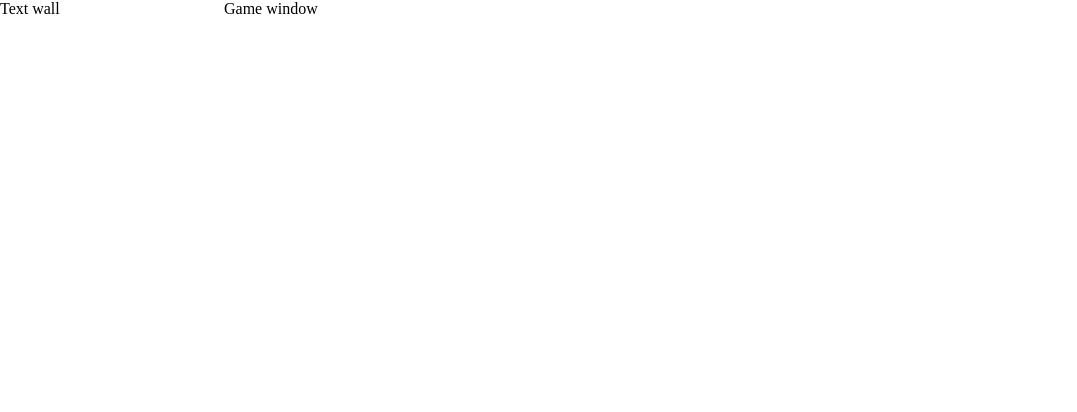
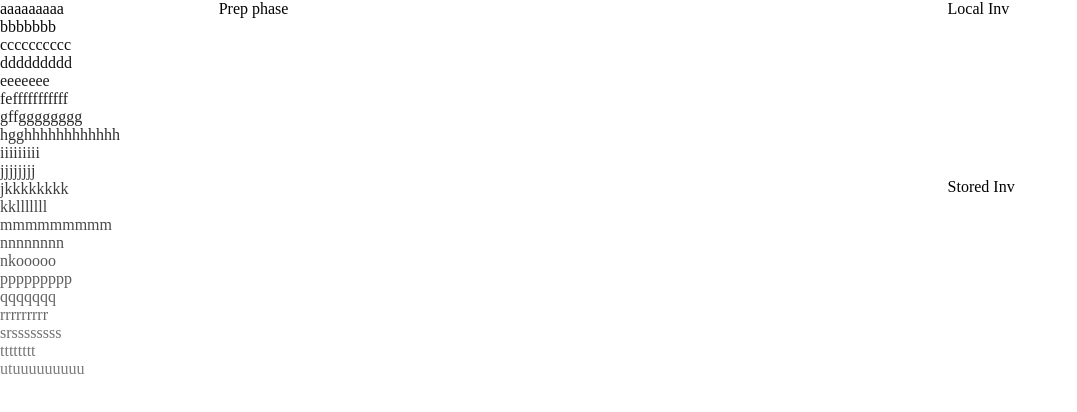
Before and after one commit to SirPrimrose/Eudaimonia, a React (Create React App) app: page / in a window 1280 px wide. Shown: the top 412 px of the page, without its empty margins (0-1077 px from the left). Built offline with nearby package versions, Linux system fonts and the light colour scheme.

Commit message:
Add panels for base layout

```diff
--- a/src/game/Eudaimonia.jsx
+++ b/src/game/Eudaimonia.jsx
@@ -1,5 +1,7 @@
 import { Grid } from '@mui/material';
 import React from 'react';
+import GamePanel from './layout/GamePanel';
+import TextPanel from './layout/TextPanel';
 
 const gameTicksPerSecond = 60;
 
@@ -21,12 +23,12 @@ class Eudaimonia extends React.PureComponent {
 
   render() {
     return (
-      <Grid container spacing={8}>
+      <Grid sx={{ height: '100%' }} container spacing={4}>
         <Grid item xs={2}>
-          <div>Text wall</div>
+          <TextPanel />
         </Grid>
         <Grid item xs={10}>
-          <div>Game window</div>
+          <GamePanel />
         </Grid>
       </Grid>
     );
--- /dev/null
+++ b/src/game/consts.js
@@ -0,0 +1,6 @@
+const phases = {
+  Wander: 'Wander',
+  Preparation: 'Preparation',
+};
+
+export default phases;
--- /dev/null
+++ b/src/game/layout/GamePanel.jsx
@@ -0,0 +1,22 @@
+import { Grid } from '@mui/material';
+import React from 'react';
+import phases from '../consts';
+import InventoryPanel from './InventoryPanel';
+import PhasePanel from './PhasePanel';
+
+class GamePanel extends React.PureComponent {
+  render() {
+    return (
+      <Grid sx={{ height: '100%' }} container spacing={4}>
+        <Grid item xs={8}>
+          <PhasePanel phase={phases.Preparation} />
+        </Grid>
+        <Grid item xs={4}>
+          <InventoryPanel />
+        </Grid>
+      </Grid>
+    );
+  }
+}
+
+export default GamePanel;
--- /dev/null
+++ b/src/game/layout/InventoryPanel.jsx
@@ -0,0 +1,15 @@
+import { Stack } from '@mui/material';
+import React from 'react';
+
+class InventoryPanel extends React.PureComponent {
+  render() {
+    return (
+      <Stack spacing={20}>
+        <div>Local Inv</div>
+        <div>Stored Inv</div>
+      </Stack>
+    );
+  }
+}
+
+export default InventoryPanel;
--- /dev/null
+++ b/src/game/layout/PhasePanel.jsx
@@ -0,0 +1,28 @@
+import React from 'react';
+import PropTypes from 'prop-types';
+import phases from '../consts';
+import PreparationPhase from './phases/PreparationPhase';
+import WanderPhase from './phases/WanderPhase';
+
+const compForPhase = {
+  [phases.Wander]: WanderPhase,
+  [phases.Preparation]: PreparationPhase,
+};
+
+class PhasePanel extends React.PureComponent {
+  render() {
+    const { phase } = this.props;
+    const PhaseComponent = compForPhase[phase];
+
+    if (PhaseComponent) {
+      return <PhaseComponent />;
+    }
+    return <div>Phase not found</div>;
+  }
+}
+
+PhasePanel.propTypes = {
+  phase: PropTypes.string.isRequired,
+};
+
+export default PhasePanel;
--- /dev/null
+++ b/src/game/layout/TextPanel.jsx
@@ -0,0 +1,48 @@
+import React from 'react';
+import PropTypes from 'prop-types';
+
+class TextPanel extends React.PureComponent {
+  getMessageLayout = (messages) =>
+    messages.map((message) => <div key={message}>{message}</div>);
+
+  render() {
+    const { messages } = this.props;
+    return (
+      <div className="textPanel" style={{ height: '100%' }}>
+        {this.getMessageLayout(messages)}
+      </div>
+    );
+  }
+}
+
+TextPanel.propTypes = {
+  messages: PropTypes.arrayOf(PropTypes.string),
+};
+
+TextPanel.defaultProps = {
+  messages: [
+    'aaaaaaaaa',
+    'bbbbbbb',
+    'cccccccccc',
+    'ddddddddd',
+    'eeeeeee',
+    'fefffffffffff',
+    'gffgggggggg',
+    'hgghhhhhhhhhhhh',
+    'iiiiiiiii',
+    'jjjjjjjj',
+    'jkkkkkkkk',
+    'kklllllll',
+    'mmmmmmmmm',
+    'nnnnnnnn',
+    'nkooooo',
+    'ppppppppp',
+    'qqqqqqq',
+    'rrrrrrrrr',
+    'srssssssss',
+    'tttttttt',
+    'utuuuuuuuuu',
+  ],
+};
+
+export default TextPanel;
--- /dev/null
+++ b/src/game/layout/phases/PreparationPhase.jsx
@@ -0,0 +1,10 @@
+import { Box, Grid, Paper, Stack, Typography } from '@mui/material';
+import React from 'react';
+
+class PreparationPhase extends React.PureComponent {
+  render() {
+    return <div>Prep phase</div>;
+  }
+}
+
+export default PreparationPhase;
--- /dev/null
+++ b/src/game/layout/phases/WanderPhase.jsx
@@ -0,0 +1,10 @@
+import { Box, Grid, Paper, Stack, Typography } from '@mui/material';
+import React from 'react';
+
+class WanderPhase extends React.PureComponent {
+  render() {
+    return <div>Wander phase</div>;
+  }
+}
+
+export default WanderPhase;
--- a/src/index.css
+++ b/src/index.css
@@ -9,3 +9,8 @@ body {
   flex-flow: column;
   height: 100%;
 }
+
+.textPanel {
+  mask-image: linear-gradient(black, transparent);
+  mask-mode: alpha;
+}
```
